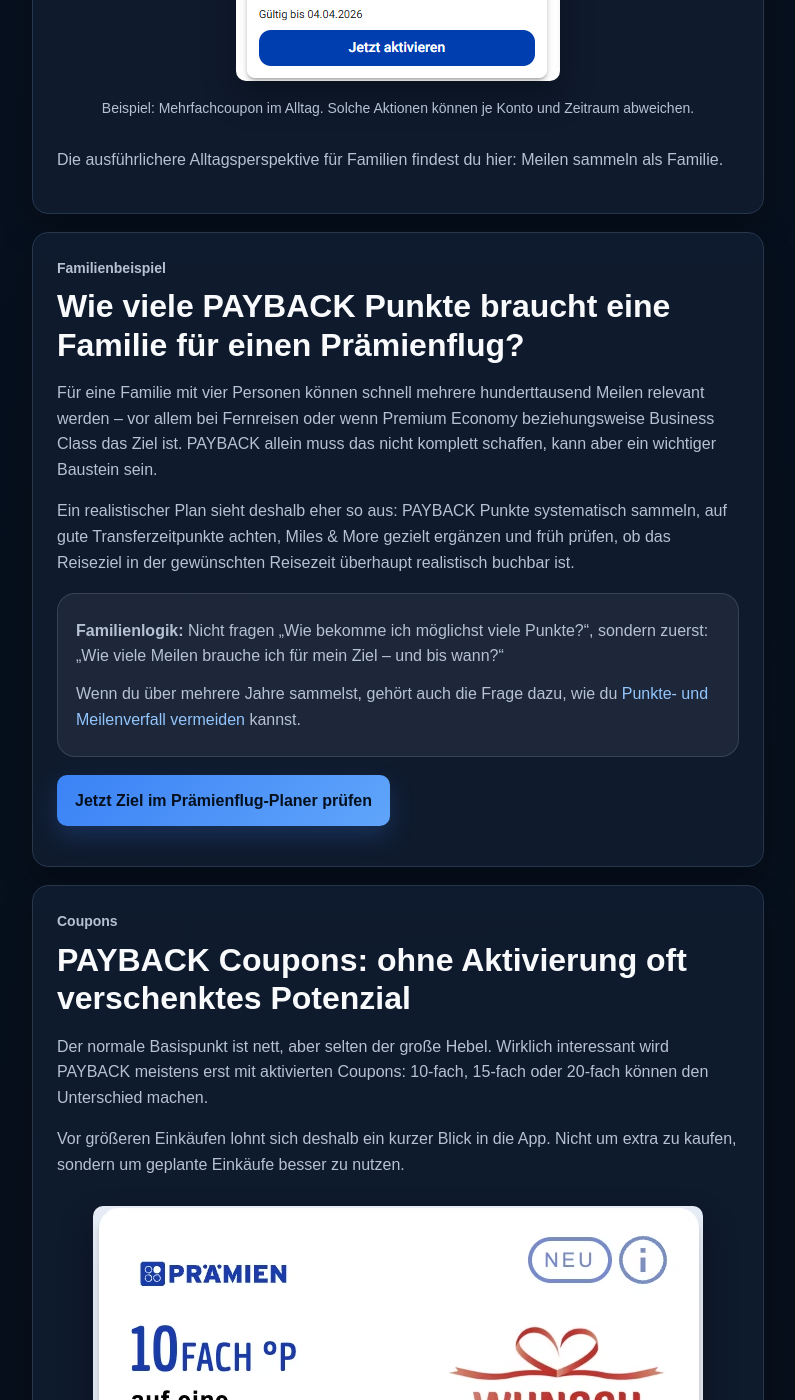
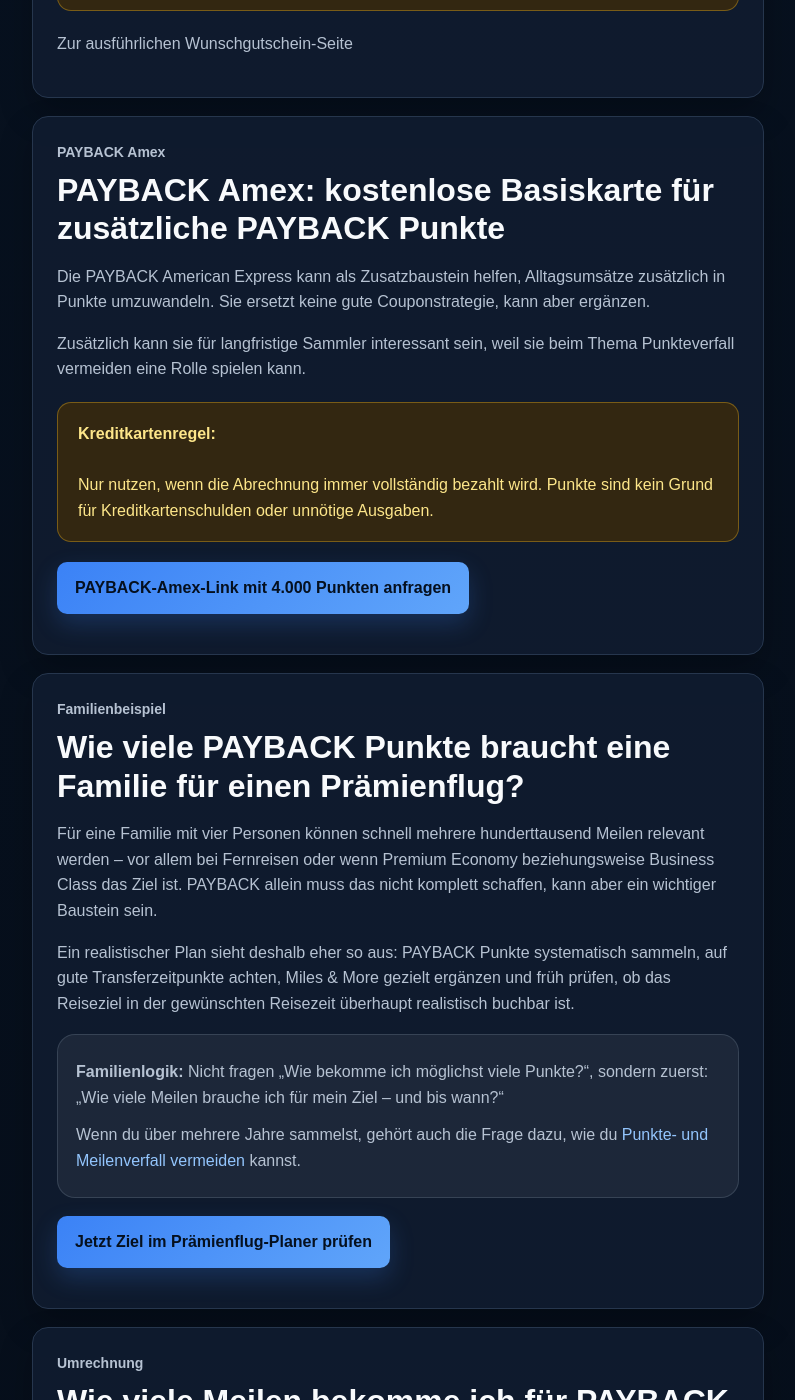
Before and after one commit to Praemienflug-Planer/miles-planer, a Jekyll site: the page built from meilen-sammeln/payback/index.html, in a window 1280 px wide and 1400 px high, scrolled down 4370 px. Shown: the whole window, without its empty margins (68-863 px from the left). Built offline with Jekyll 4.4.1, drawn with Linux system fonts in a browser that asks for light colours; some of the changed text lies outside the part shown.

Commit message:
Refocus PAYBACK page as strategy hub

```diff
--- a/meilen-sammeln/payback/index.html
+++ b/meilen-sammeln/payback/index.html
@@ -11,15 +11,15 @@
   <div class="container seo-layout">
     <article class="seo-content">
       {% include payback/schnelle-antwort.html %}
-      {% include payback/anleitung.html %}
-      {% include payback/umrechnung.html %}
-      {% include payback/bewertung.html %}
-      {% include payback/ruecktausch.html %}
       {% include payback/alltag.html %}
-      {% include payback/familienbeispiel.html %}
       {% include payback/coupons.html %}
       {% include payback/wunschgutschein.html %}
       {% include payback/payback-amex.html %}
+      {% include payback/familienbeispiel.html %}
+      {% include payback/umrechnung.html %}
+      {% include payback/anleitung.html %}
+      {% include payback/bewertung.html %}
+      {% include payback/ruecktausch.html %}
       {% include payback/faq.html %}
     </article>
 
```
Also changed, not shown: other parts of meilen-sammeln/payback/index.html (+2 -2 lines).
